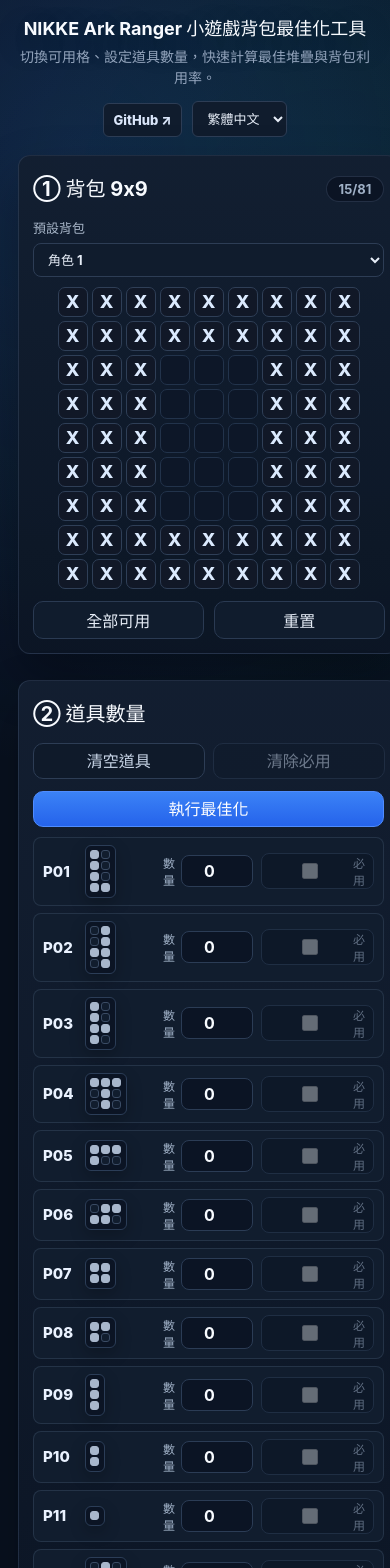
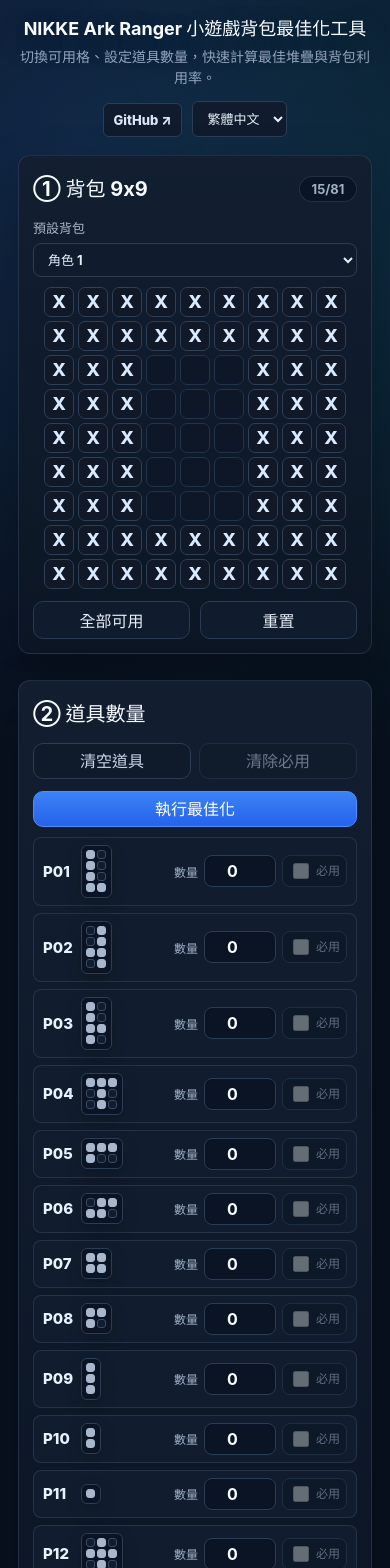
Before and after one commit to eclipse999/nikke-ark-ranger-minigame-tool, a React (Vite) app: page / in a window 390 px wide. Shown: the top 1568 px of the page. Built offline with nearby package versions, Linux system fonts and the light colour scheme.

Commit message:
Tweak item row grid layout and mobile must-use checkbox sizing

```diff
--- a/src/styles.css
+++ b/src/styles.css
@@ -406,16 +406,16 @@
 
 .item-top {
   display: grid;
-  grid-template-columns: minmax(112px, 1fr) auto auto;
+  grid-template-columns: minmax(80px, 1fr) minmax(86px, auto) minmax(64px, auto);
   align-items: center;
-  gap: 8px;
+  gap: 6px;
 }
 
 .item-main {
   display: grid;
-  grid-template-columns: 34px auto;
+  grid-template-columns: 32px auto;
   align-items: center;
-  gap: 8px;
+  gap: 6px;
   min-width: 0;
 }
 
@@ -430,7 +430,7 @@
 }
 
 .quantity-control {
-  grid-template-columns: auto 66px;
+  grid-template-columns: auto 58px;
   align-items: center;
   gap: 6px;
   color: #9fb0c6;
@@ -439,7 +439,7 @@
 }
 
 .item-row input {
-  width: 66px;
+  width: 58px;
   min-height: 32px;
   border: 1px solid #2b3c55;
   border-radius: 8px;
@@ -462,13 +462,19 @@
   grid-template-columns: auto 1fr;
   align-items: center;
   min-height: 32px;
-  padding: 0 8px;
+  padding: 0 6px;
   border: 1px solid #2b3c55;
   border-radius: 8px;
   background: #0b1424;
 }
 
-.must-use-control input {
+.must-use-control span {
+  min-width: 0;
+  line-height: 1.05;
+  overflow-wrap: anywhere;
+}
+
+.item-row .must-use-control input {
   width: 16px;
   min-height: 16px;
   accent-color: #6ea8ff;
@@ -887,6 +893,10 @@
     width: 72px;
   }
 
+  .item-row .must-use-control input {
+    width: 16px;
+  }
+
   .quantity-control {
     grid-template-columns: auto 72px;
   }
```
